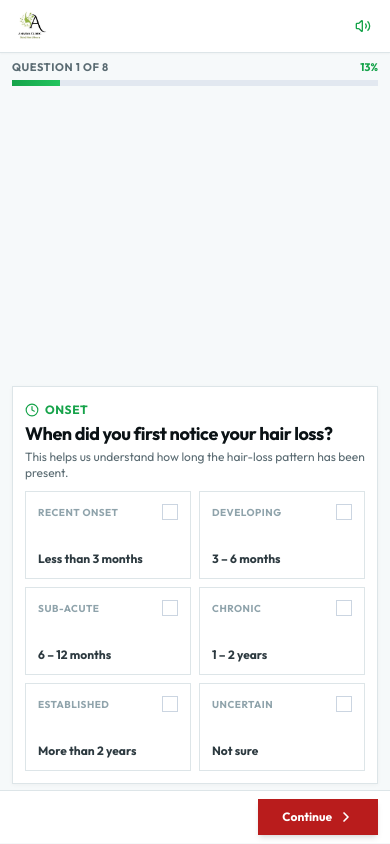
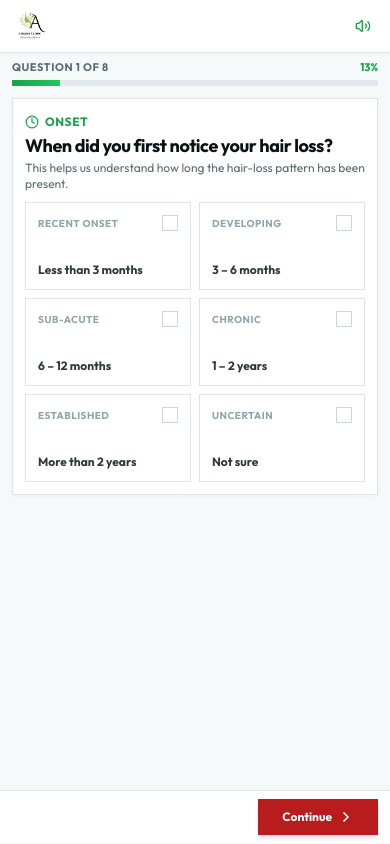
Before and after one commit to shrikantha123/anarva-clinic, a React (Vite) app: page / in a window 390 px wide. Built offline with nearby package versions, Linux system fonts and the light colour scheme.

Commit message:
Align mobile quiz cards below progress bar

```diff
--- a/src/index.css
+++ b/src/index.css
@@ -16,6 +16,7 @@
 
 @media (max-width: 640px) {
   .quiz-step-shell {
+    justify-content: flex-start !important;
     gap: 8px;
     padding-top: 6px;
     padding-bottom: 6px;
@@ -82,6 +83,10 @@
 }
 
 @media (max-width: 360px) {
+  .quiz-step-card .grid button {
+    max-height: 96px;
+  }
+
   .quiz-step-card .treatment-options button {
     height: 48px !important;
     min-height: 48px;
```
